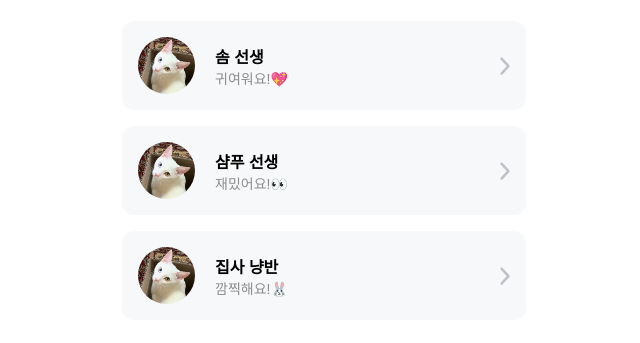
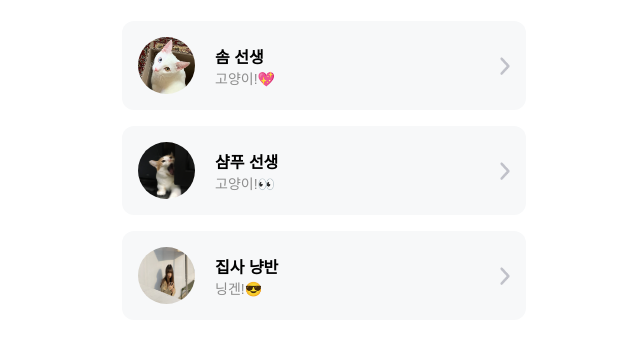
Before and after one commit to sei0/somlist, a plain HTML site: page index.html in a window 1280 px wide. Shown: the part 103-446 px from the top of the page, without its empty margins (316-956 px from the left). Drawn offline with Linux system fonts and the light colour scheme.

Commit message:
이미지 추가, 교체와 info 수정

```diff
--- a/index.html
+++ b/index.html
@@ -114,7 +114,7 @@
             <img class="avatar" src="images/cat.jpg" />
             <div class="info">
               <div class="name">솜 선생</div>
-              <div class="bio">귀여워요!💖</div>
+              <div class="bio">고양이!💖</div>
             </div>
           </div>
           <div class="chevron">
@@ -128,10 +128,10 @@
           target="blank"
         >
           <div class="profile">
-            <img class="avatar" src="images/cat.jpg" />
+            <img class="avatar" src="images/cat-sham.jpg" />
             <div class="info">
               <div class="name">샴푸 선생</div>
-              <div class="bio">재밌어요!👀</div>
+              <div class="bio">고양이!👀</div>
             </div>
           </div>
           <div class="chevron">
@@ -145,10 +145,10 @@
           target="blank"
         >
           <div class="profile">
-            <img class="avatar" src="images/cat.jpg" />
+            <img class="avatar" src="images/seiyoung-profile.jpg" />
             <div class="info">
               <div class="name">집사 냥반</div>
-              <div class="bio">깜찍해요!🐰</div>
+              <div class="bio">닝겐!😎</div>
             </div>
           </div>
           <div class="chevron">
```
Also changed, not shown: images/cat-sham.jpg (added), images/seiyoung-profile.jpg (added).
